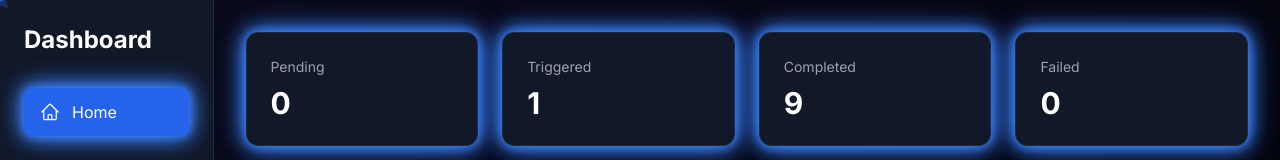
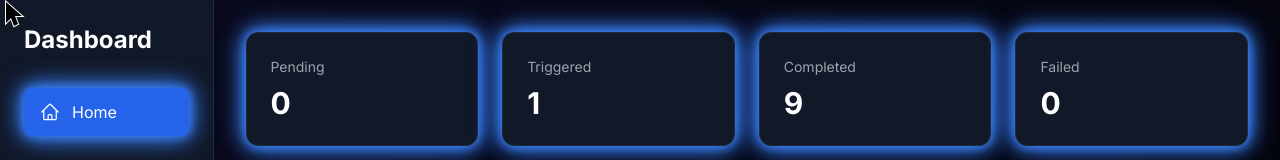
Before and after one commit to AI-call-center/dashboard, a React (Vite) app: page / in a window 1280 px wide. Shown: the top 160 px of the page. Built offline with nearby package versions, Linux system fonts and the light colour scheme; the HTML template or start-up script is replaced by a standard one.

Commit message:
feat: add Windows XP style cursor
- Create classic Windows XP cursor SVG
- Update AnimatedCursor component to use retro style
- Add hover effect with white glow
- Remove default cursor

```diff
--- a/src/components/AnimatedCursor.tsx
+++ b/src/components/AnimatedCursor.tsx
@@ -6,6 +6,9 @@ const AnimatedCursor = () => {
   const [isHovering, setIsHovering] = useState(false);
 
   useEffect(() => {
+    // Hide the default cursor
+    document.body.style.cursor = 'none';
+
     const updateMousePosition = (e: MouseEvent) => {
       setMousePosition({ x: e.clientX, y: e.clientY });
     };
@@ -24,6 +27,7 @@ const AnimatedCursor = () => {
     window.addEventListener('mouseover', updateHoverState);
 
     return () => {
+      document.body.style.cursor = 'auto';
       window.removeEventListener('mousemove', updateMousePosition);
       window.removeEventListener('mouseover', updateHoverState);
     };
@@ -33,31 +37,41 @@ const AnimatedCursor = () => {
     <motion.div
       className="fixed top-0 left-0 pointer-events-none z-[100]"
       animate={{
-        x: mousePosition.x - (isHovering ? 24 : 12),
-        y: mousePosition.y - (isHovering ? 24 : 12),
-        rotate: 45,
-        scale: isHovering ? 1.5 : 1,
+        x: mousePosition.x,
+        y: mousePosition.y,
+        scale: isHovering ? 1.1 : 1,
       }}
       transition={{
         type: 'tween',
-        duration: 0.05,
+        duration: 0,
       }}
     >
       <motion.div
-        className="w-6 h-6 bg-dashboard-accent opacity-30"
+        className="relative w-8 h-8"
         style={{
-          clipPath: 'polygon(0 0, 100% 50%, 0 100%)',
+          filter: isHovering ? 'drop-shadow(0 0 2px rgba(255, 255, 255, 0.5))' : 'none',
         }}
-        animate={{
-          scale: isHovering ? 1.2 : 1,
-        }}
-      />
-      <motion.div
-        className="w-2 h-2 bg-dashboard-accent absolute top-1.5 left-1.5 rounded-full"
-        animate={{
-          scale: isHovering ? 0.5 : 1,
-        }}
-      />
+      >
+        <svg
+          width="32"
+          height="32"
+          viewBox="0 0 32 32"
+          fill="none"
+          xmlns="http://www.w3.org/2000/svg"
+        >
+          {/* White outline */}
+          <path
+            d="M6 2L6 23L11 18L14 26L18 24L15 16L22 16L6 2Z"
+            stroke="white"
+            strokeWidth="2"
+          />
+          {/* Black fill */}
+          <path
+            d="M6 2L6 23L11 18L14 26L18 24L15 16L22 16L6 2Z"
+            fill="black"
+          />
+        </svg>
+      </motion.div>
     </motion.div>
   );
 };
```
Also changed, not shown: src/assets/cursor.svg (added).
